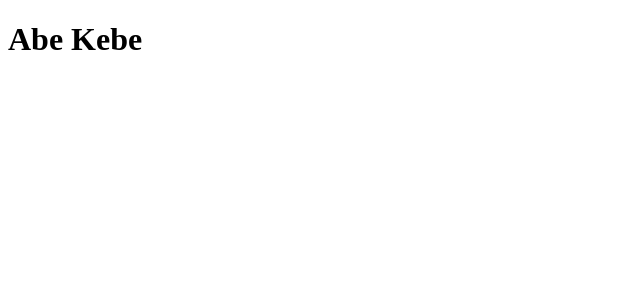
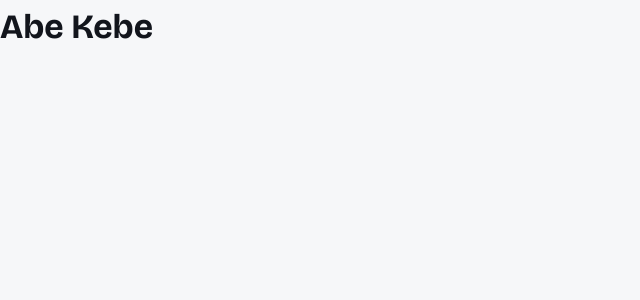
Before and after one commit to llahm/llahm.github.io, a React (Vite) app: page / in a window 1280 px wide. Shown: the top 300 px of the page, without its empty margins (0-640 px from the left). Built offline with nearby package versions, Linux system fonts and the light colour scheme.

Commit message:
style: add design tokens and base styles

```diff
--- a/src/main.jsx
+++ b/src/main.jsx
@@ -1,6 +1,7 @@
 import { StrictMode } from "react";
 import { createRoot } from "react-dom/client";
 import App from "./App.jsx";
+import "./styles.css";
 
 createRoot(document.getElementById("root")).render(
   <StrictMode>
--- /dev/null
+++ b/src/styles.css
@@ -0,0 +1,48 @@
+/* ---------- Tokens: change the look of the whole site here ---------- */
+:root {
+  --bg: #f6f7f9;
+  --ink: #12151c;
+  --muted: #596070;
+  --line: #dde1e8;
+  --accent: #2540f5;
+  --ok: #1a9d5b;
+
+  --font: "Bricolage Grotesque", system-ui, -apple-system, "Segoe UI", sans-serif;
+  --page: 880px;
+}
+
+/* ---------- Base ---------- */
+*,
+*::before,
+*::after { box-sizing: border-box; }
+
+html { -webkit-text-size-adjust: 100%; }
+
+body {
+  margin: 0;
+  background: var(--bg);
+  color: var(--ink);
+  font-family: var(--font);
+  font-size: 1.0625rem;
+  line-height: 1.6;
+}
+
+h1, h2, h3, p, dl, dd, ul { margin: 0; padding: 0; }
+ul { list-style: none; }
+
+a {
+  color: inherit;
+  text-decoration: underline;
+  text-decoration-color: var(--line);
+  text-underline-offset: 0.25em;
+  transition: color 0.15s, text-decoration-color 0.15s;
+}
+a:hover { color: var(--accent); text-decoration-color: var(--accent); }
+
+:focus-visible { outline: 2px solid var(--accent); outline-offset: 3px; border-radius: 2px; }
+
+.page {
+  max-width: var(--page);
+  margin: 0 auto;
+  padding: 0 24px;
+}
```
